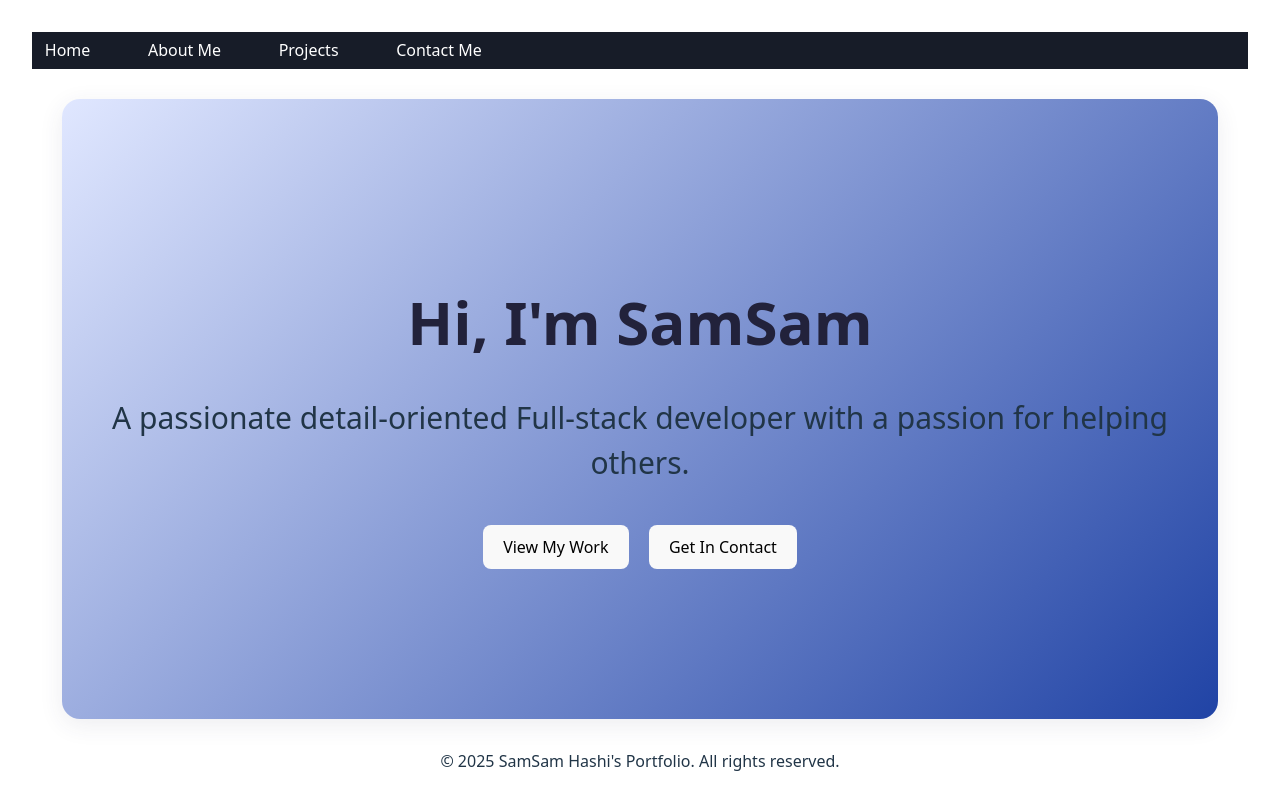
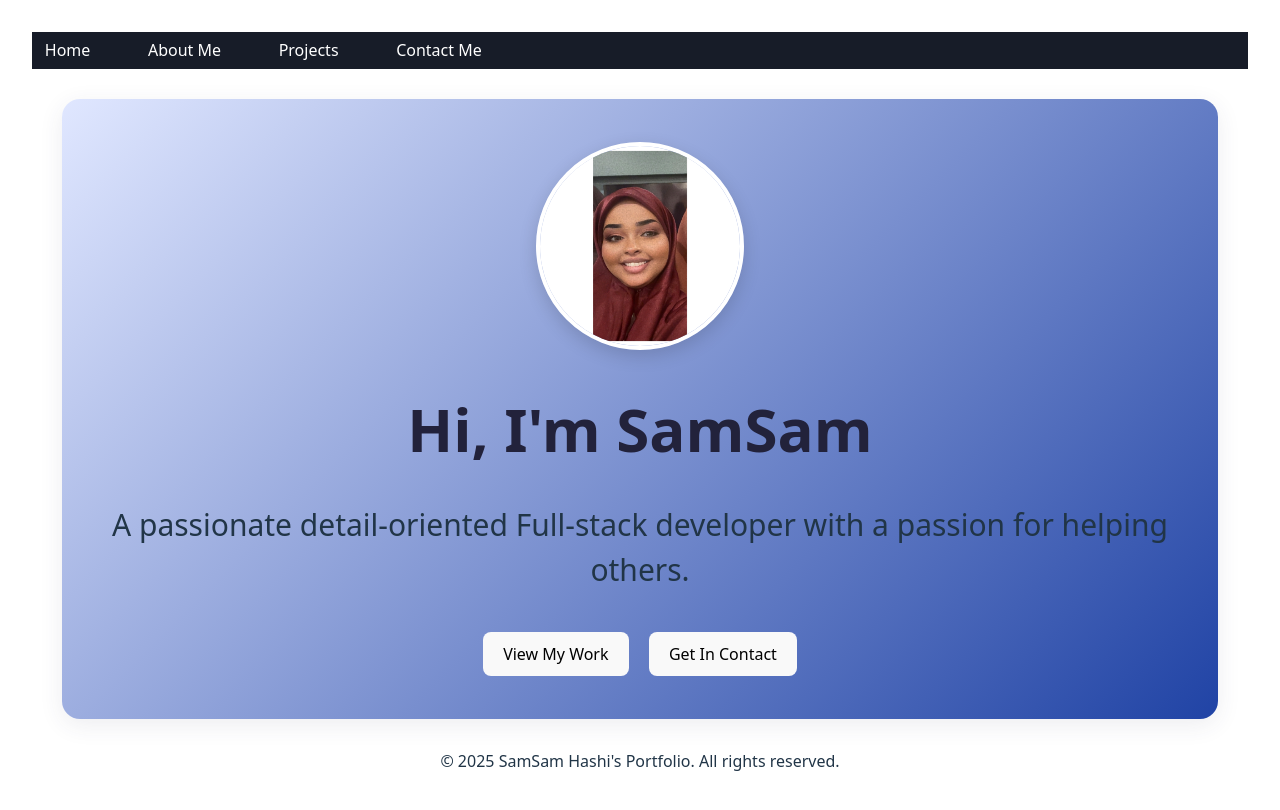
Before and after one commit to Samjamhas10/portfolio-website, a React (Vite) app: page / in a window 1280 px wide. Shown: the top 810 px of the page. Built offline with nearby package versions, Linux system fonts and the light colour scheme.

Commit message:
Add profile pic and style it

```diff
--- a/src/components/Home/Home.css
+++ b/src/components/Home/Home.css
@@ -48,3 +48,18 @@ html {
   background: #0c122f;
   transform: translateY(-2px) scale(1.04);
 }
+
+.home__profile-image {
+  height: 200px;
+  width: 200px;
+  border-radius: 50%;
+  object-fit: cover;
+  border: 4px solid #fff; /* white border around */
+  box-shadow: 0 6px 18px rgba(0, 0, 0, 0.15);
+  transition: transform 0.3s ease, box-shadow 0.3s ease;
+}
+
+.home__profile-image:hover {
+  transform: scale(1.05);
+  box-shadow: 0 8px 24px rgba(0, 0, 0, 0.25);
+}
--- a/src/components/Home/Home.jsx
+++ b/src/components/Home/Home.jsx
@@ -1,9 +1,11 @@
+import profilepic from "../../assets/profilepic.jpg";
 import "./Home.css";
 
 function Home({ onViewMyWork, onGetInContact }) {
   return (
     <main className="home">
       <header>
+        <img src={profilepic} alt="Profile" className="home__profile-image" />
         <h1 className="home__name">Hi, I'm SamSam</h1>
         <p className="home__description">
           A passionate detail-oriented Full-stack developer with a passion for
```
Also changed, not shown: src/assets/profilepic.jpg (added).
